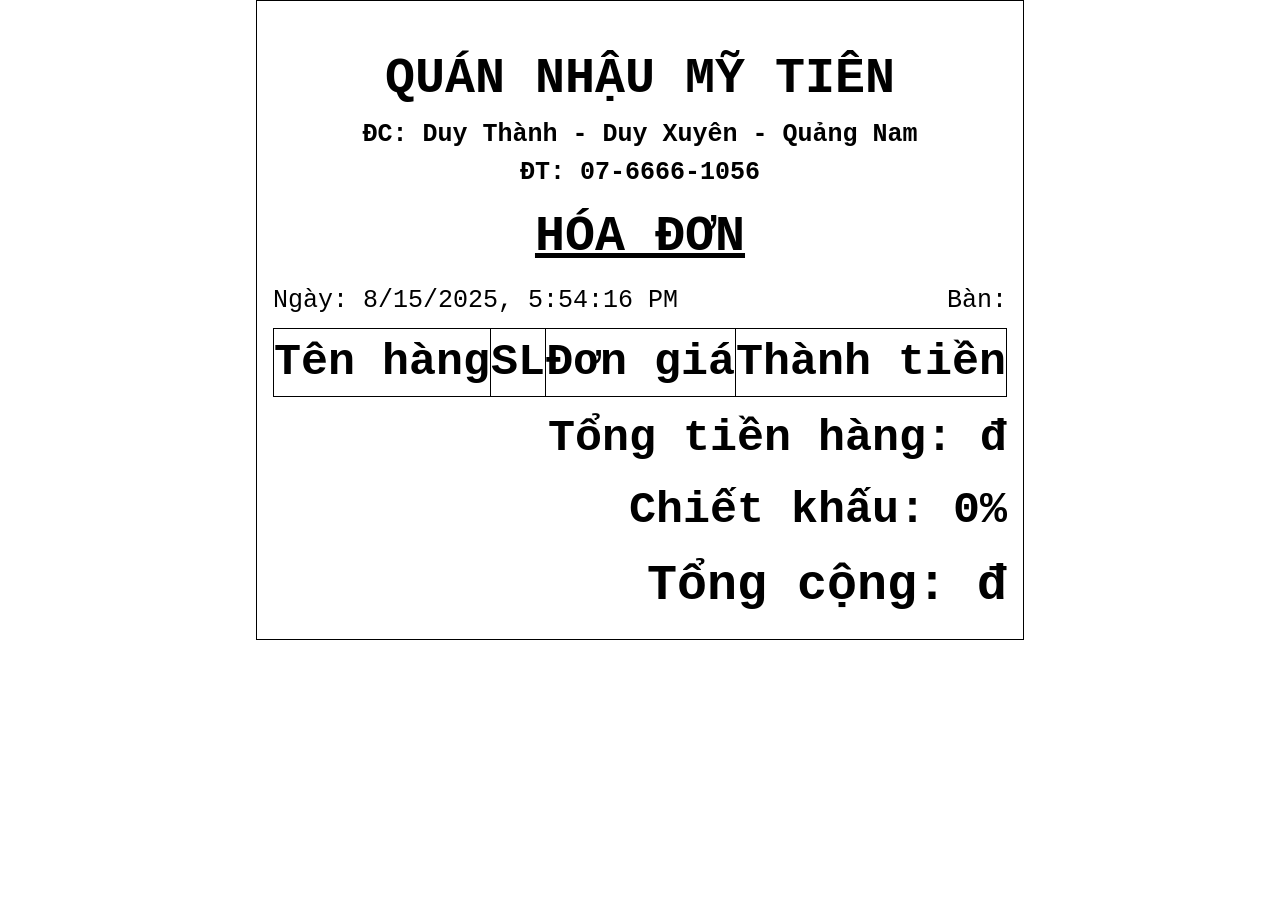
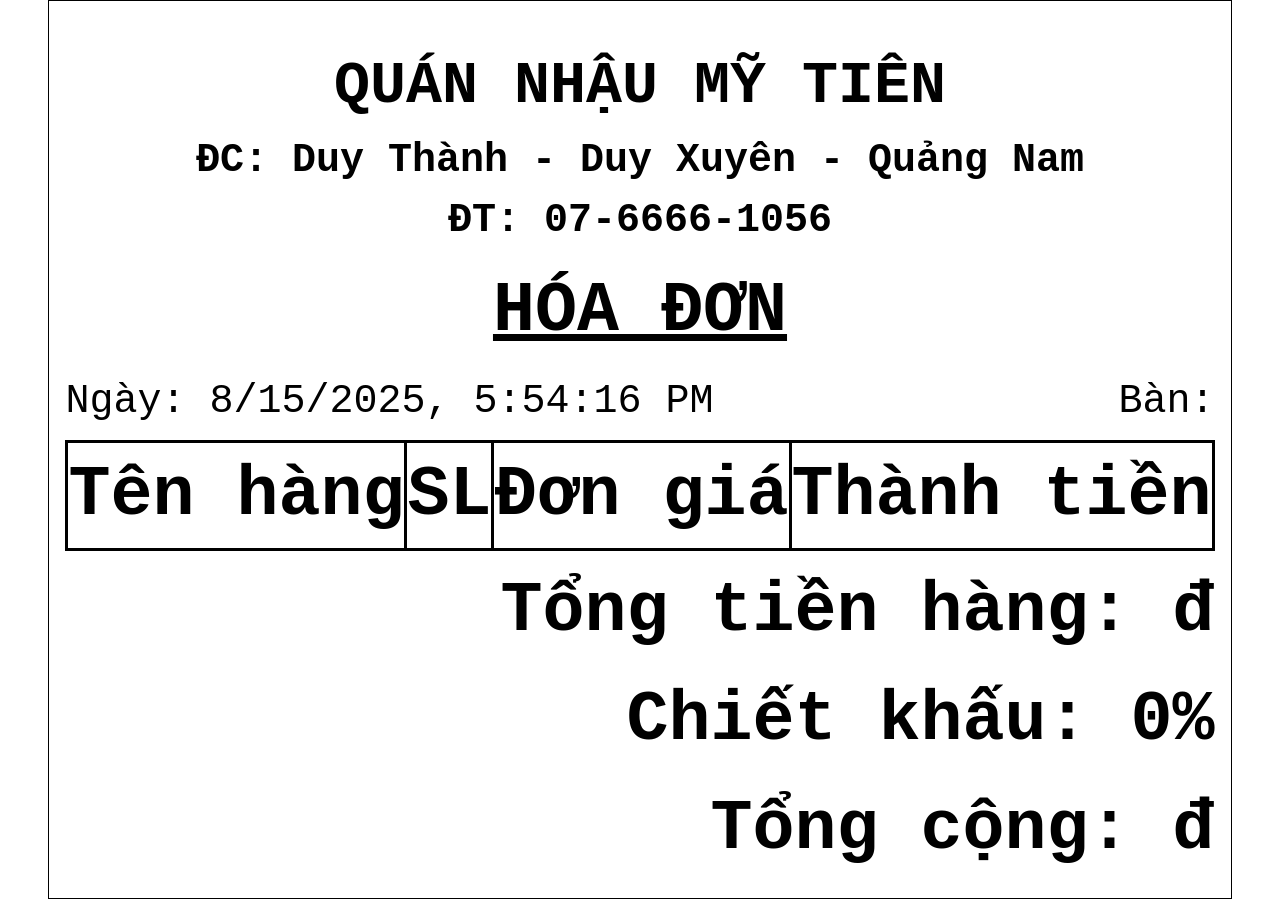
Before and after one commit to hthodev/OrderingClient, a Next.js app: page /bill in a window 1280 px wide. Before the commit the page ends 800 px from the top, so only its background shows below. Built offline with nearby package versions, Linux system fonts and the light colour scheme.

Commit message:
Ordering update cooking

```diff
--- a/src/app/components/Bill.tsx
+++ b/src/app/components/Bill.tsx
@@ -29,6 +29,13 @@ export default function BillPrint({ isViewFromCpn = false }) {
     setIsLoading(false);
   }, []);
 
+  function formatPrice(value: number): string {
+    if (value >= 1000) {
+      return (value / 1000).toFixed(0) + "K";
+    }
+    return value.toString();
+  }
+
   if (isLoading)
     return (
       <div className="min-h-screen flex items-center justify-center bg-white px-4">
@@ -42,25 +49,27 @@ export default function BillPrint({ isViewFromCpn = false }) {
 
   return (
     // ⚠️ dùng print-safe để tắt flex khi in (tránh trang trắng)
-    <div className={`print-safe flex items-center justify-center bg-white px-4`}>
+    <div
+      className={`print-safe flex items-center justify-center bg-white px-4`}
+    >
       <div
         className={`bill-print mx-auto ${
-          !isViewFromCpn ? "text-[45px]" : "text-[13px]"
+          !isViewFromCpn ? "text-[70px]" : "text-[13px]"
         } font-[monospace] text-black p-4 border border-black`}
       >
         {/* Header */}
         <div className="text-center font-bold">
           <div
             className={`${
-              !isViewFromCpn ? "text-[50px] mt-6" : "text-[16px]"
+              !isViewFromCpn ? "text-[60px] mt-6" : "text-[16px]"
             } uppercase`}
           >
             Quán nhậu Mỹ Tiên
           </div>
-          <div className={`${!isViewFromCpn ? "text-[25px]" : "text-[16px]"}`}>
+          <div className={`${!isViewFromCpn ? "text-[40px]" : "text-[16px]"}`}>
             ĐC: Duy Thành - Duy Xuyên - Quảng Nam
           </div>
-          <div className={`${!isViewFromCpn ? "text-[25px]" : "text-[16px]"}`}>
+          <div className={`${!isViewFromCpn ? "text-[40px]" : "text-[16px]"}`}>
             ĐT: 07-6666-1056
           </div>
         </div>
@@ -68,7 +77,7 @@ export default function BillPrint({ isViewFromCpn = false }) {
         <div className="text-center my-2 font-bold">
           <div
             className={`${
-              !isViewFromCpn ? "text-[50px]" : "text-[16px]"
+              !isViewFromCpn ? "text-[70px]" : "text-[16px]"
             } uppercase underline`}
           >
             HÓA ĐƠN
@@ -77,7 +86,7 @@ export default function BillPrint({ isViewFromCpn = false }) {
 
         <div
           className={`flex justify-between ${
-            !isViewFromCpn ? "text-[25px]" : "text-sm"
+            !isViewFromCpn ? "text-[40px]" : "text-sm"
           }`}
         >
           <div>Ngày: {paymentTime || new Date().toLocaleString()}</div>
@@ -85,26 +94,31 @@ export default function BillPrint({ isViewFromCpn = false }) {
         </div>
 
         {/* Table */}
-        <table className="w-full border border-black border-collapse my-2">
+        <table className="w-full border-3 border-black border-collapse my-2">
           <thead>
-            <tr className="border-b border-black">
-              <th className="border-r border-black">Tên hàng</th>
-              <th className="border-r border-black w-10">SL</th>
-              <th className="border-r border-black">Đơn giá</th>
-              <th className="border-r border-black">Thành tiền</th>
+            <tr className="border-b-3 border-black">
+              <th className="border-r-3 border-black min-w-2/3">Tên hàng</th>
+              <th className="border-r-3 border-black w-10">SL</th>
+              <th className="border-r-3 border-black">Đơn giá</th>
+              <th className="border-r-3 border-black">Thành tiền</th>
             </tr>
           </thead>
           <tbody>
             {billData?.bills?.map((item: any) => (
-              <tr key={item._id} className="border-b border-solid border-black">
-                <td className="border-r border-black px-1">{item.name}</td>
-                <td className="border-r border-black text-center">
+              <tr
+                key={item._id}
+                className="border-b-3 border-solid border-black"
+              >
+                <td className="border-r-3 border-black px-1 min-w-2/3">
+                  {item.name}
+                </td>
+                <td className="border-r-3 border-black text-center">
                   {item.quantity}
                 </td>
-                <td className="border-r border-black text-right pr-1">
-                  {item.price.toLocaleString()}
+                <td className="border-r-3 border-black text-right pr-1">
+                  {formatPrice(item.price)}
                 </td>
-                <td className="text-right pr-1">{item.total.toLocaleString()}</td>
+                <td className="text-right pr-1">{formatPrice(item.total)}</td>
               </tr>
             ))}
           </tbody>
@@ -120,7 +134,9 @@ export default function BillPrint({ isViewFromCpn = false }) {
               Tổng tiền hàng: {billData?.totalBill?.toLocaleString()}đ
             </div>
             <div className="mb-1">Chiết khấu: 0%</div>
-            <div className={`${!isViewFromCpn ? "text-[50px]" : "text-[15px]"}`}>
+            <div
+              className={`${!isViewFromCpn ? "text-[70px]" : "text-[15px]"}`}
+            >
               Tổng cộng: {billData?.totalBill?.toLocaleString()}đ
             </div>
           </div>
--- a/src/app/components/Cooking.tsx
+++ b/src/app/components/Cooking.tsx
@@ -17,6 +17,28 @@ export interface NewOrder_Socket {
     foods: Food[];
     table: FullTable;
   };
+}
+
+/** Badge nhỏ hiển thị Online/Offline + latency ms */
+function ConnectionBadge({
+  online,
+  latency,
+}: {
+  online: boolean;
+  latency: number | null;
+}) {
+  return (
+    <div className="fixed top-3 right-3 z-50">
+      <div
+        className={`px-3 py-1 rounded-full text-xs shadow ${
+          online ? "bg-green-600 text-white" : "bg-red-600 text-white"
+        }`}
+        title={latency != null ? `Latency ~ ${latency} ms` : "No response"}
+      >
+        {online ? `Online${latency != null ? ` • ${latency} ms` : ""}` : "Offline"}
+      </div>
+    </div>
+  );
 }
 
 function OrderItem({ food, order_id }: { food: Food; order_id?: string }) {
@@ -121,6 +143,10 @@ export default function KitchenDashboard() {
   const [canPlayAudio, setCanPlayAudio] = useState(false);
   const [showIntroModal, setShowIntroModal] = useState(true);
 
+  // NEW: trạng thái socket & latency
+  const [online, setOnline] = useState<boolean>(socket.connected);
+  const [latency, setLatency] = useState<number | null>(null);
+
   const fetchTable = async () => {
     const tables = await TableService.tableWithFoodOrderForKitchen();
     setTables(tables);
@@ -132,12 +158,10 @@ export default function KitchenDashboard() {
     try {
       if ("wakeLock" in navigator) {
         wakeLock = await (navigator as any).wakeLock.request("screen");
-        console.log(
-          "\ud83d\udd0b \u0110\u00e3 gi\u1eef m\u00e0n h\u00ecnh lu\u00f4n s\u00e1ng"
-        );
+        console.log("🔋 Đã giữ màn hình luôn sáng");
 
         wakeLock?.addEventListener("release", () => {
-          console.log("\u23f8\ufe0f WakeLock b\u1ecb h\u1ee7y");
+          console.log("⏸️ WakeLock bị hủy");
         });
       } else {
         console.warn("Wake Lock API không được hỗ trợ trên trình duyệt này");
@@ -151,15 +175,14 @@ export default function KitchenDashboard() {
     fetchTable().finally(() => setIsLoading(false));
   }, []);
 
+  // Nhận đơn mới (giữ nguyên logic cũ)
   useEffect(() => {
     if (!canPlayAudio) return;
 
     const handleNewOrder = async (payload: NewOrder_Socket) => {
       await fetchTable();
       const messages = payload.data.foods.map((f) => `${f.quantity} ${f.name}`);
-      const fullText = `${messages.join(". ")} - Bàn ${
-        payload.data.table.name
-      }`;
+      const fullText = `${messages.join(". ")} - Bàn ${payload.data.table.name}`;
       await playVoice(fullText);
     };
 
@@ -169,6 +192,7 @@ export default function KitchenDashboard() {
     };
   }, [canPlayAudio]);
 
+  // WakeLock
   useEffect(() => {
     requestWakeLock();
 
@@ -185,14 +209,55 @@ export default function KitchenDashboard() {
     };
   }, []);
 
+  useEffect(() => {
+    const onConnect = () => setOnline(true);
+    const onDisconnect = () => {
+      setOnline(false);
+      setLatency(null);
+    };
+
+    socket.on("connect", onConnect);
+    socket.on("disconnect", onDisconnect);
+
+    setOnline(socket.connected);
+
+    return () => {
+      socket.off("connect", onConnect);
+      socket.off("disconnect", onDisconnect);
+    };
+  }, []);
+
+  useEffect(() => {
+    let intervalId: any;
+
+    const sendPing = () => {
+      const ts = Date.now();
+      const timeout = setTimeout(() => setLatency(null), 5000);
+
+      const onPong = (p: { ts: number; serverNow: number }) => {
+        clearTimeout(timeout);
+        setLatency(Date.now() - p.ts);
+      };
+
+      socket.once("PONG", onPong);
+      socket.emit("PING", { ts });
+    };
+
+    sendPing();
+    intervalId = setInterval(sendPing, 10000);
+
+    return () => clearInterval(intervalId);
+  }, []);
+
   return (
     <div className="min-h-screen flex flex-col items-center justify-center bg-white px-4">
+      {/* Badge trạng thái kết nối */}
+      <ConnectionBadge online={online} latency={latency} />
+
       {showIntroModal && (
         <div className="fixed inset-0 z-50 flex items-center justify-center bg-black/50">
           <div className="bg-white rounded-lg shadow-lg max-w-xs p-6 text-center">
-            <h2 className="text-lg font-semibold">
-              Bắt đầu theo dõi đơn hàng mới
-            </h2>
+            <h2 className="text-lg font-semibold">Bắt đầu theo dõi đơn hàng mới</h2>
             <p className="text-sm text-gray-600 mt-2">
               Nhấn vào nút bên dưới để bật thông báo bằng âm thanh.
             </p>
@@ -204,7 +269,7 @@ export default function KitchenDashboard() {
                 toast.success("Đã bật âm thanh thông báo!");
               }}
             >
-              Bấm vào đây để bắt đầu theo dõi đơn hàng mới 🎧
+              Bấm vào để bật âm thanh 🎧
             </Button>
           </div>
         </div>
--- a/src/app/helpers/decodeJwt.ts
+++ b/src/app/helpers/decodeJwt.ts
@@ -10,13 +10,19 @@ interface User {
   fullName: string;
   image: string;
   position: UserPosition;
+  exp: number;
 }
 
 export function userDecode() {
   const token = LocalStorage.JwtToken.get();
   if (token) {
     const user: User = jwtDecode(token);
+    if (Date.now() >= user.exp * 1000) {
+      LocalStorage.JwtToken.remove();
+      return null;
+    }
     return user;
   }
+  LocalStorage.JwtToken.remove();
   return null;
 }
--- a/src/app/helpers/voiceOrder.ts
+++ b/src/app/helpers/voiceOrder.ts
@@ -3,7 +3,9 @@ export const playVoice = async (message: string) => {
     const res = await fetch("https://api.fpt.ai/hmi/tts/v5", {
       method: "POST",
       headers: {
-        "api-key": process.env.TEXT_TO_SPEECH_KEY || "JmoEolL3Is3UQk2uVTvQDlIWP3UByQfu",
+        "api-key":
+          process.env.TEXT_TO_SPEECH_KEY ||
+          "JmoEolL3Is3UQk2uVTvQDlIWP3UByQfu",
         speed: "-1",
         voice: "banmai",
         "Content-Type": "text/plain",
@@ -24,9 +26,8 @@ export const playVoice = async (message: string) => {
       return;
     }
 
-    // ✅ Thử kiểm tra HEAD (nếu không được, fallback chờ 3s)
     let ready = false;
-    const maxRetries = 6; // tổng thời gian thử: ~3s
+    const maxRetries = 6;
     for (let i = 0; i < maxRetries; i++) {
       try {
         const check = await fetch(audioUrl, { method: "HEAD" });
@@ -34,18 +35,15 @@ export const playVoice = async (message: string) => {
           ready = true;
           break;
         }
-      } catch (err) {
-        console.warn(`HEAD check thất bại lần ${i + 1}:`, err);
-      }
+      } catch {}
       await new Promise((r) => setTimeout(r, 1500));
     }
 
     if (!ready) {
-      console.warn("Không xác nhận được file có tồn tại qua HEAD, fallback chờ 3s...");
       await new Promise((r) => setTimeout(r, 3000));
     }
 
-    // ✅ Tạo audio và chờ sẵn sàng
+    const ting = new Audio("/tingting.mp3");
     const audio = new Audio(audioUrl);
     await new Promise<void>((resolve, reject) => {
       audio.oncanplaythrough = () => resolve();
@@ -53,6 +51,11 @@ export const playVoice = async (message: string) => {
         reject(new Error("Không thể tải file âm thanh hoặc bị chặn CORS"));
     });
 
+    await new Promise<void>((resolve) => {
+      ting.onended = () => resolve();
+      ting.onerror = () => resolve();
+      ting.play();
+    });
     await audio.play();
   } catch (err) {
     console.error("Lỗi khi phát âm thanh:", err);
--- a/src/app/lib/socket-io.ts
+++ b/src/app/lib/socket-io.ts
@@ -6,6 +6,10 @@ const URL = process.env.NEXT_PUBLIC_SOCKET_URL;
 const user = userDecode()
 
 const socket = io(URL, {
+    transports: ['websocket'],
+  reconnection: true,
+  reconnectionAttempts: Infinity,
+  reconnectionDelay: 1000,
   query: { role: user?.position, userId: user?._id },
 });
 
```
Also changed, not shown: 2 other files (tests, documents, lock files or other folders).
